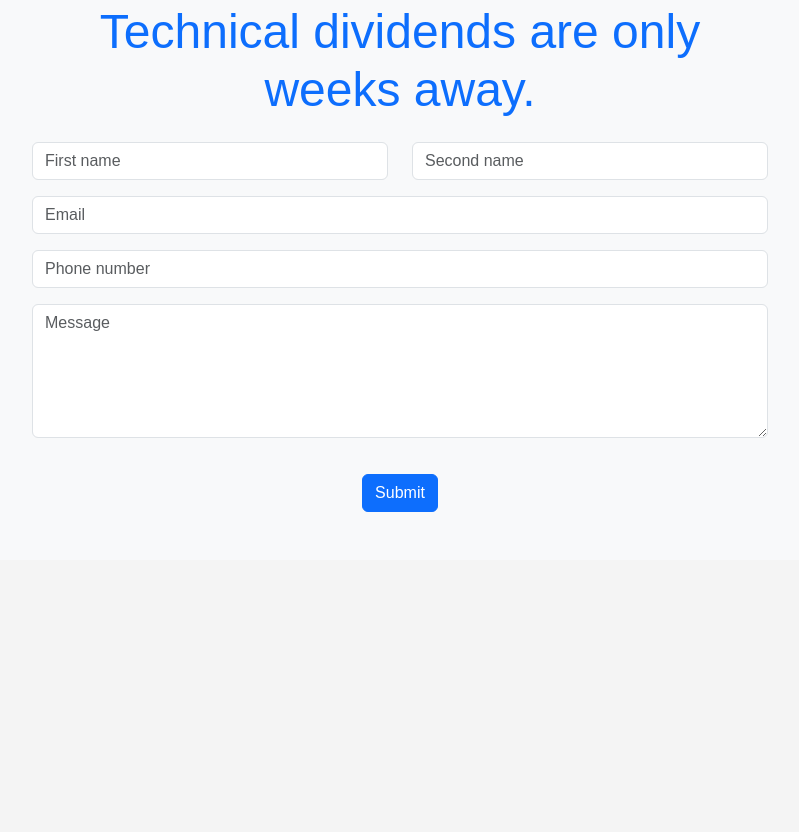
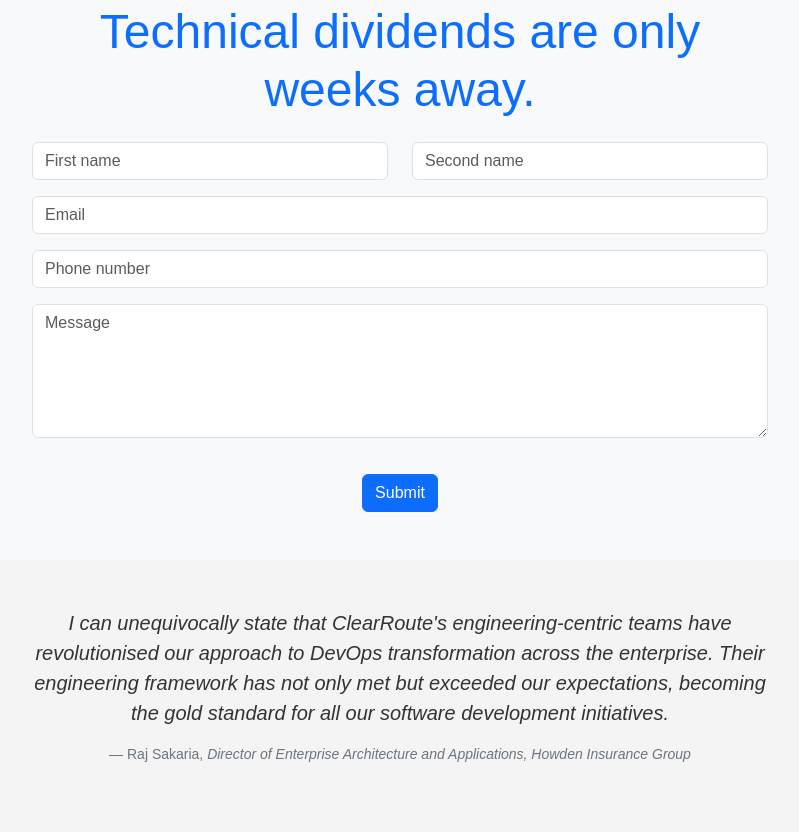
Before and after one commit to clear-route/golden-path-clearroute, a website: page public/index.html in a window 1280 px wide. Shown: the part 3939-4771 px from the top of the page, without its empty margins (240-1039 px from the left). Before the commit the page ends 4519 px from the top, so only its background shows below. Drawn offline with nearby package versions, Linux system fonts and the light colour scheme.

Commit message:
feat: Implement final testimonial section

```diff
--- a/public/index.html
+++ b/public/index.html
@@ -252,6 +252,14 @@
                 </form>
             </div>
         </section>
+        <section id="final-testimonial" class="row py-5">
+            <div class="col-md-8 mx-auto text-center">
+                <blockquote class="blockquote">
+                    <p class="fst-italic">I can unequivocally state that ClearRoute's engineering-centric teams have revolutionised our approach to DevOps transformation across the enterprise. Their engineering framework has not only met but exceeded our expectations, becoming the gold standard for all our software development initiatives.</p>
+                </blockquote>
+                <footer class="blockquote-footer mt-3">Raj Sakaria, <cite title="Source Title">Director of Enterprise Architecture and Applications, Howden Insurance Group</cite></footer>
+            </div>
+        </section>
     </main>
     <script src="https://cdn.jsdelivr.net/npm/bootstrap@5.3.0/dist/js/bootstrap.bundle.min.js"></script>
     <script src="js/main.js"></script>
```
